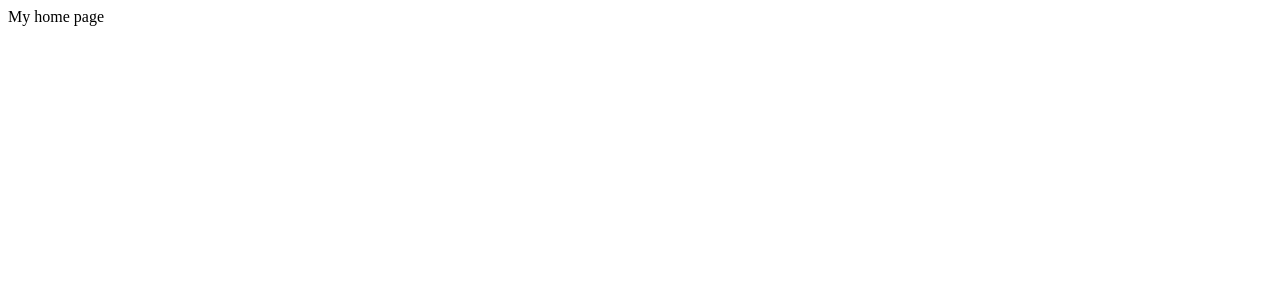
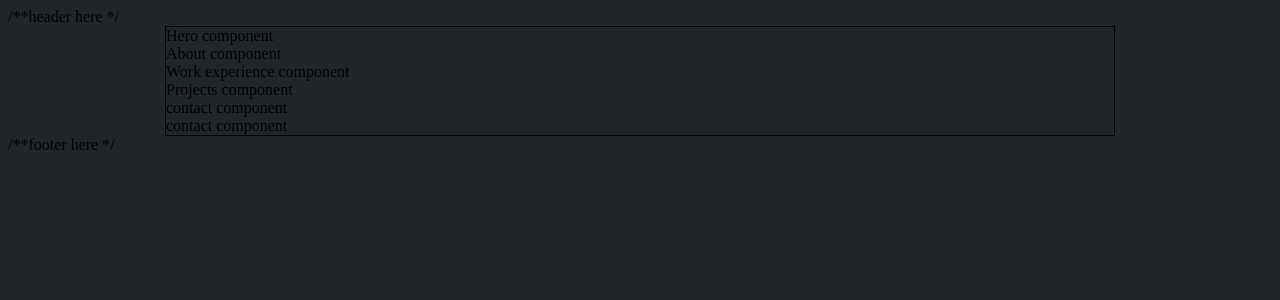
Before and after one commit to nainarazz/portfolio-website, a Next.js app: page / in a window 1280 px wide. Shown: the top 300 px of the page. Built offline with nearby package versions, Linux system fonts and the light colour scheme.

Commit message:
create layout component

```diff
--- a/package.json
+++ b/package.json
@@ -4,6 +4,7 @@
     "description": "",
     "dependencies": {
         "next": "^9.2.1",
+        "prop-types": "^15.7.2",
         "react": "^16.12.0",
         "react-dom": "^16.12.0",
         "styled-components": "^5.0.0"
--- /dev/null
+++ b/src/components/layout/layout.component.jsx
@@ -0,0 +1,27 @@
+import React from 'react';
+import PropTypes from 'prop-types';
+import { createGlobalStyle } from 'styled-components';
+import { StyledMain } from './layout.style';
+
+const GlobalStyle = createGlobalStyle`
+    body {
+        background-color: #222629;
+    }
+`;
+
+const Layout = props => {
+    return (
+        <>
+            <GlobalStyle />
+            /**header here */
+            <StyledMain>{props.children}</StyledMain>
+            /**footer here */
+        </>
+    );
+};
+
+Layout.propTypes = {
+    children: PropTypes.node.isRequired,
+};
+
+export default Layout;
--- /dev/null
+++ b/src/components/layout/layout.style.jsx
@@ -0,0 +1,7 @@
+import styled from 'styled-components';
+
+export const StyledMain = styled.div`
+    margin: auto;
+    width: 75%;
+    border: 1px solid;
+`;
--- a/src/pages/_document.jsx
+++ b/src/pages/_document.jsx
@@ -10,7 +10,7 @@ export default class MyDocument extends Document {
         try {
             ctx.renderPage = () =>
                 originalRenderPage({
-                    enhanceApp: App => props => sheet.collectStyles(<App {...props} />)
+                    enhanceApp: App => props => sheet.collectStyles(<App {...props} />),
                 });
 
             const initialProps = await Document.getInitialProps(ctx);
@@ -21,7 +21,7 @@ export default class MyDocument extends Document {
                         {initialProps.styles}
                         {sheet.getStyleElement()}
                     </>
-                )
+                ),
             };
         } finally {
             sheet.seal();
--- a/src/pages/index.jsx
+++ b/src/pages/index.jsx
@@ -1,7 +1,19 @@
 import React from 'react';
+import Layout from '../components/layout/layout.component';
 
 function HomePage() {
-    return <div>My home page</div>;
+    return (
+        <>
+            <Layout>
+                <div>Hero component</div>
+                <div>About component</div>
+                <div>Work experience component</div>
+                <div>Projects component</div>
+                <div>contact component</div>
+                <div>contact component</div>
+            </Layout>
+        </>
+    );
 }
 
 export default HomePage;
```
Also changed, not shown: .eslintrc.json.
